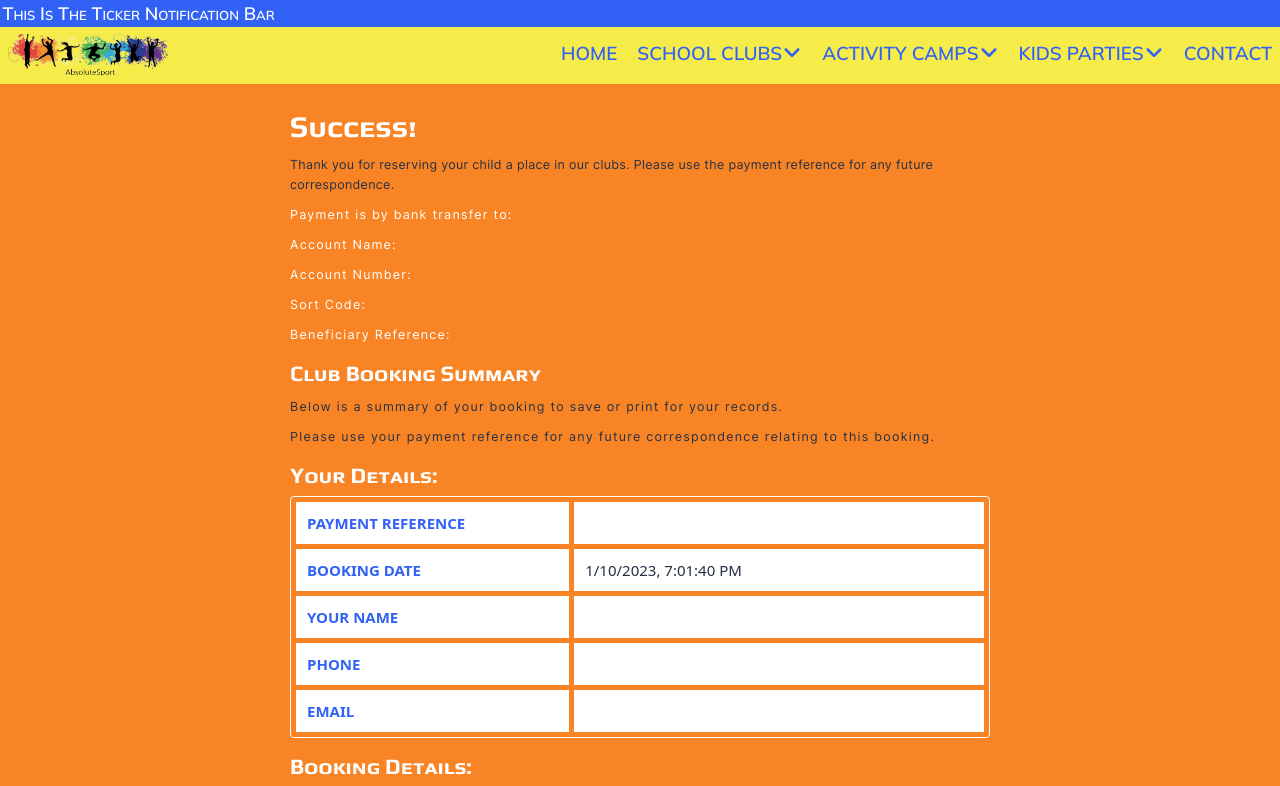
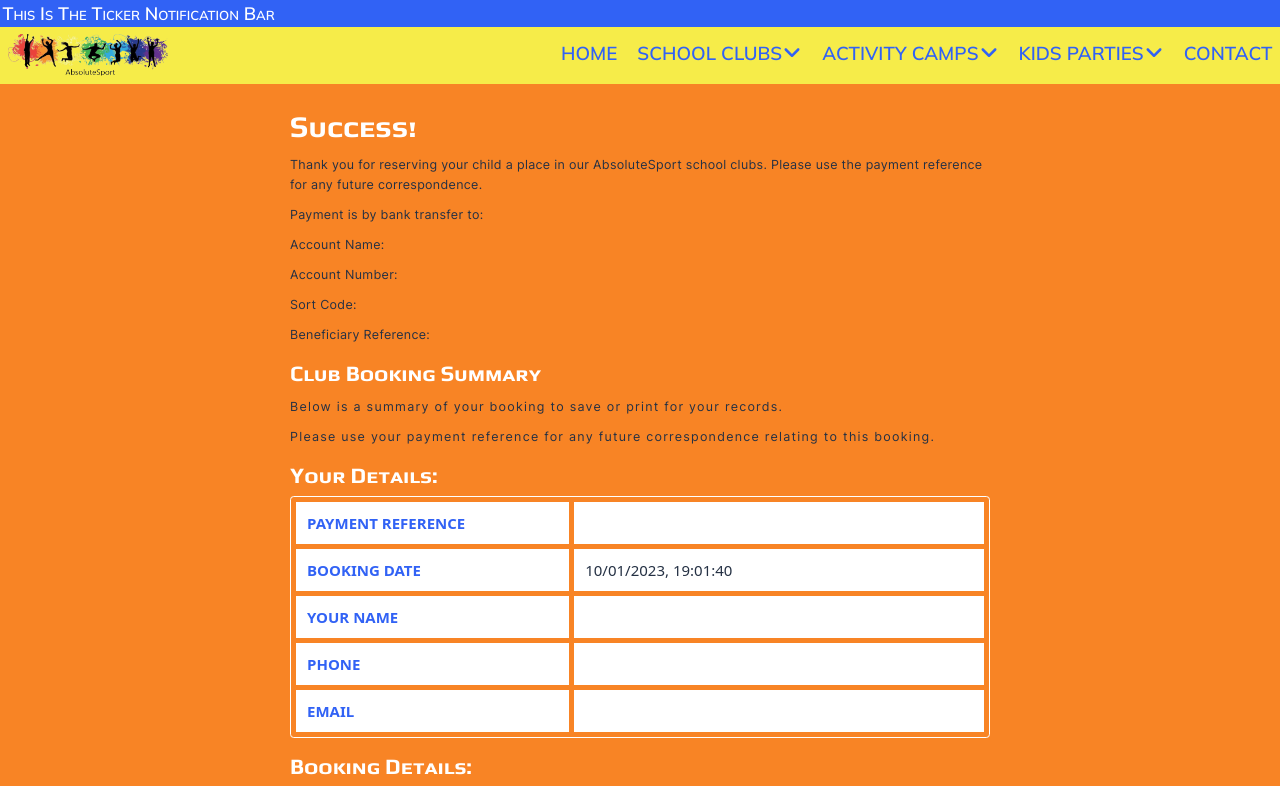
Before and after one commit to SPH73/absoluteSport-ssr-webapp, a Nuxt app: page /clubs/success in a window 1280 px wide. Shown: the top 786 px of the page. Built offline with nearby package versions, Linux system fonts and the light colour scheme.

Commit message:
fixed hydration mismatch warnings

```diff
--- a/pages/clubs/success.vue
+++ b/pages/clubs/success.vue
@@ -3,8 +3,8 @@ const route = useRoute();
 const data = ref(route.query);
 const paymentRef = ref(route.query.paymentRef);
 
-const date = new Date().toLocaleString();
-console.log("success****", data.value);
+const date = new Date().toLocaleString("en-GB");
+// console.log("success****", data.value);
 </script>
 
 <template>
@@ -12,14 +12,16 @@ console.log("success****", data.value);
     <div class="container py-8">
       <h2 class="font-play">Success!</h2>
       <p class="tracking-wide text-dark">
-        Thank you for reserving your child a place in our clubs. Please use the
-        payment reference for any future correspondence.
+        Thank you for reserving your child a place in our AbsoluteSport school
+        clubs. Please use the payment reference for any future correspondence.
       </p>
-      <p>Payment is by bank transfer to:</p>
-      <p>Account Name:</p>
-      <p>Account Number:</p>
-      <p>Sort Code:</p>
-      <p>Beneficiary Reference: {{ data.paymentRef }}</p>
+      <p class="tracking-wide text-dark">Payment is by bank transfer to:</p>
+      <p class="tracking-wide text-dark">Account Name:</p>
+      <p class="tracking-wide text-dark">Account Number:</p>
+      <p class="tracking-wide text-dark">Sort Code:</p>
+      <p class="tracking-wide text-dark">
+        Beneficiary Reference: {{ data.paymentRef }}
+      </p>
       <div class="pb-4">
         <h3 class="font-play capitalize">Club Booking Summary</h3>
         <p class="text-dark">
@@ -35,6 +37,7 @@ console.log("success****", data.value);
           <table
             class="table-auto border-separate border-spacing-2 border border-light text-light w-full text-2xl rounded-md"
           >
+            <tbody>
               <tr>
                 <th
                   class="uppercase p-4 bg-light text-left text-secondary border border-light p-4 w-2/5"
@@ -85,11 +88,13 @@ console.log("success****", data.value);
                   {{ data.email }}
                 </td>
               </tr>
+            </tbody>
           </table>
           <h3 class="font-play capitalize">Booking details:</h3>
           <table
             class="table-auto border-separate border-spacing-2 border border-light text-light w-full text-2xl rounded-md"
           >
+            <tbody>
               <tr>
                 <th
                   class="uppercase p-4 bg-light text-left text-secondary border border-light p-4 w-2/5"
@@ -160,16 +165,17 @@ console.log("success****", data.value);
                   £{{ data.amountDue }}
                 </td>
               </tr>
+            </tbody>
           </table>
         </div>
       </div>
       <div class="print:hidden">
-        <BaseButton
+        <button
           class="btn-primary my-4 w-full md:w-fit"
           onclick="window.print()"
         >
           Print this page
-        </BaseButton>
+        </button>
       </div>
     </div>
   </div>
```
Lines whose indentation alone changed are shown as unchanged.
